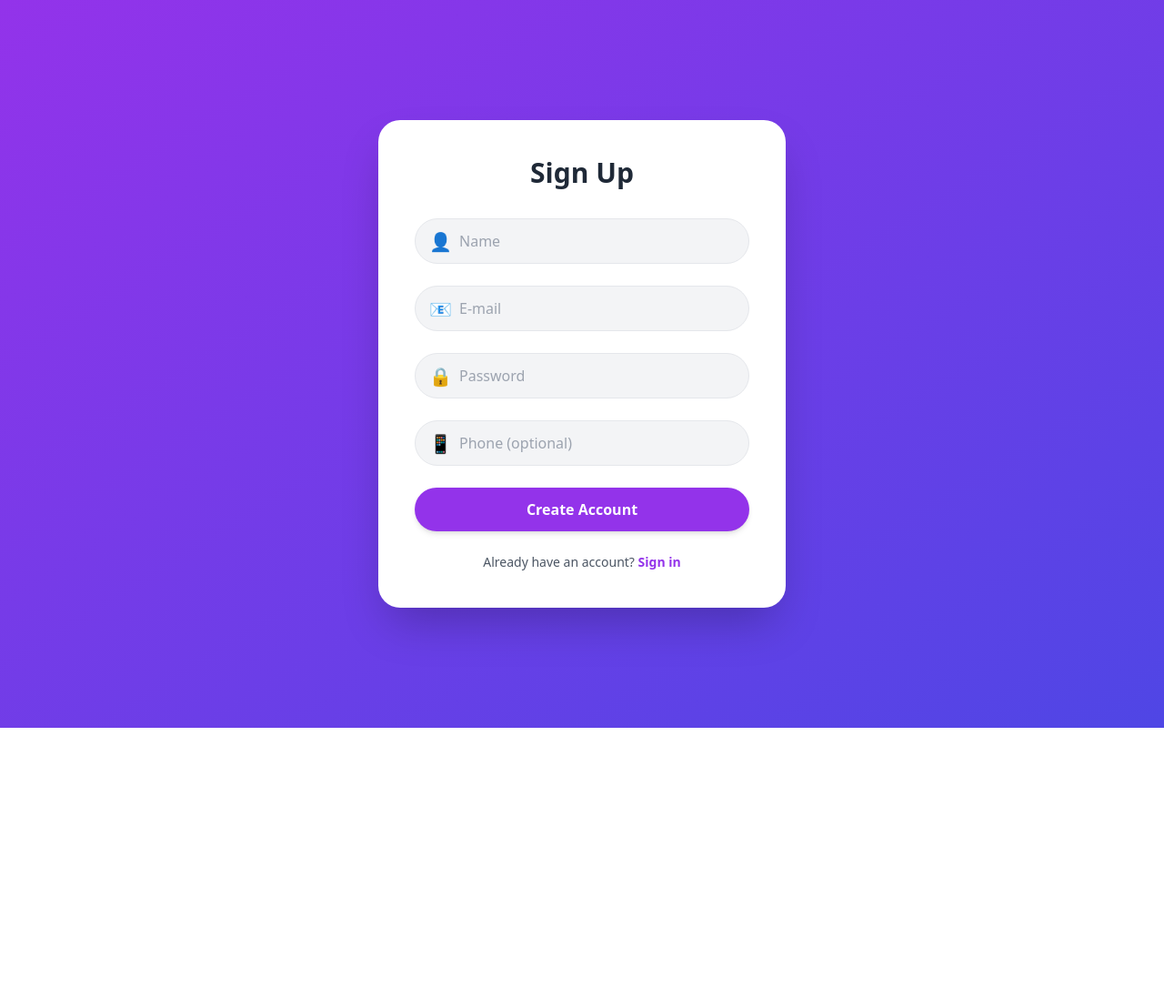
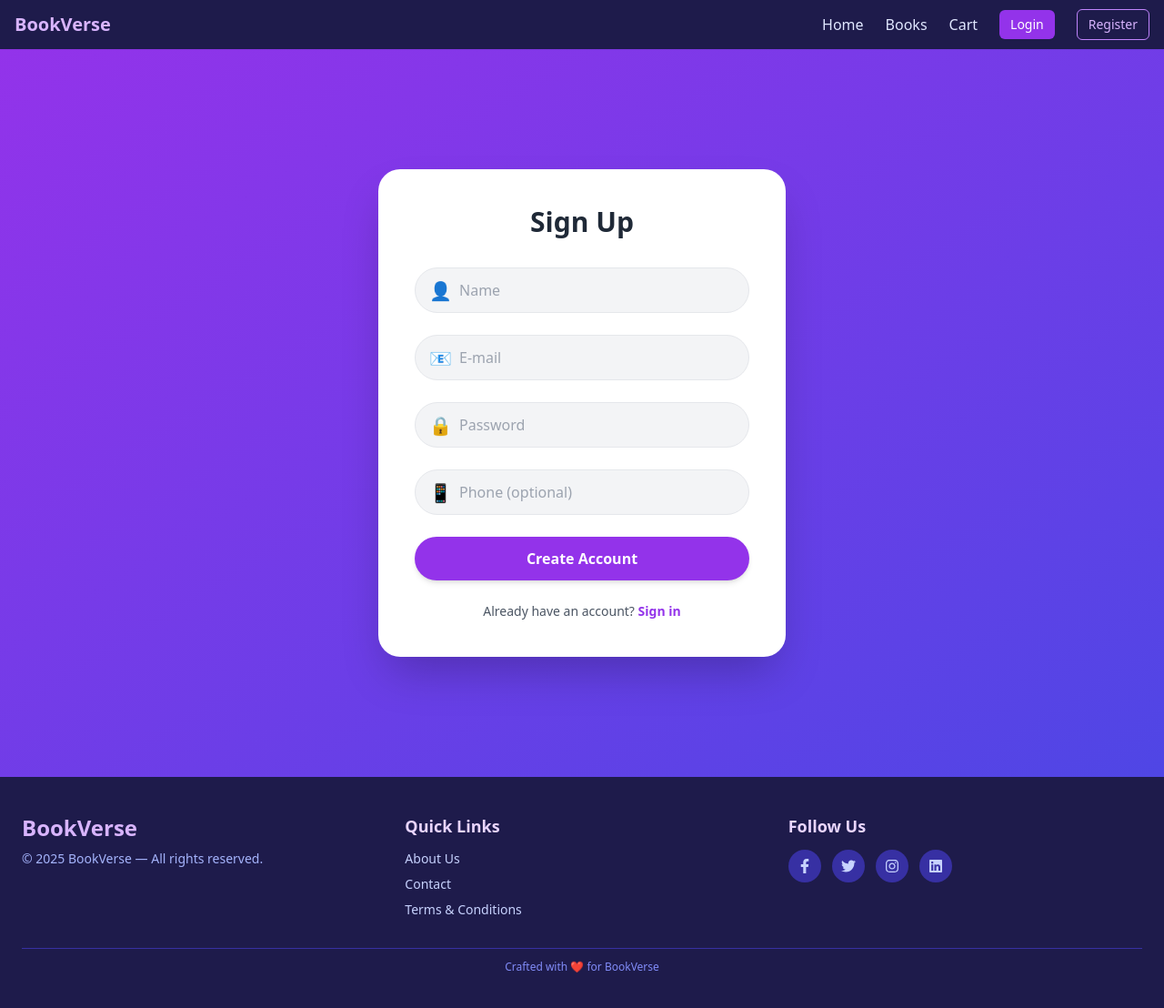
Before and after one commit to birgadeankit27/BookVerseFrontEnd, a React (Vite) app: page / in a window 1280 px wide. Shown: the top 1108 px of the page at 91% size. Before the commit the page ends 800 px from the top, so only its background shows below. Built offline with nearby package versions, Linux system fonts and the light colour scheme; no server answers.

Commit message:
I have created the header and footer component

```diff
--- a/package.json
+++ b/package.json
@@ -14,9 +14,11 @@
     "@mui/icons-material": "^7.3.4",
     "@mui/material": "^7.3.4",
     "axios": "^1.6.8",
+    "lucide-react": "^0.554.0",
     "react": "^18.3.1",
     "react-dom": "^18.3.1",
-    "react-router-dom": "^7.9.6"
+    "react-icons": "^5.5.0",
+    "react-router-dom": "^6.30.2"
   },
   "devDependencies": {
     "@vitejs/plugin-react": "^5.0.4",
--- a/src/App.jsx
+++ b/src/App.jsx
@@ -1,11 +1,14 @@
-
-import React from 'react'
+import React from "react";
+import Header from "./components/layout/Header";
 import Register from "./pages/RegisterPage";
+import Footer from "./components/layout/Footer";
 
 export default function App() {
   return (
     <>
+      <Header />
       <Register />
+      <Footer />
     </>
   );
 }
--- a/src/components/layout/Footer.jsx
+++ b/src/components/layout/Footer.jsx
@@ -1 +1,48 @@
-// Footer component
+import { FaFacebookF, FaTwitter, FaInstagram, FaLinkedin } from "react-icons/fa";
+
+export default function Footer() {
+  return (
+    <footer className="bg-indigo-950 text-indigo-200 py-10 px-6">
+      <div className="max-w-7xl mx-auto grid grid-cols-1 md:grid-cols-3 gap-8">
+
+        {/* Brand */}
+        <div>
+          <h2 className="text-2xl font-bold text-purple-300">BookVerse</h2>
+          <p className="mt-2 text-indigo-300 text-sm">
+            © {new Date().getFullYear()} BookVerse — All rights reserved.
+          </p>
+        </div>
+
+        {/* Links */}
+        <div>
+          <h3 className="text-lg font-semibold text-purple-200">Quick Links</h3>
+          <ul className="mt-3 space-y-2 text-sm">
+            <li><a href="/about" className="hover:text-purple-300">About Us</a></li>
+            <li><a href="/contact" className="hover:text-purple-300">Contact</a></li>
+            <li><a href="/terms" className="hover:text-purple-300">Terms & Conditions</a></li>
+          </ul>
+        </div>
+
+        {/* Social Icons */}
+        <div>
+          <h3 className="text-lg font-semibold text-purple-200">Follow Us</h3>
+          <div className="flex items-center gap-3 mt-3">
+            {[FaFacebookF, FaTwitter, FaInstagram, FaLinkedin].map((Icon, i) => (
+              <a
+                key={i}
+                className="p-2.5 bg-indigo-800 rounded-full hover:bg-purple-400 hover:text-indigo-950 transition"
+              >
+                <Icon size={16} />
+              </a>
+            ))}
+          </div>
+        </div>
+
+      </div>
+
+      <div className="mt-8 border-t border-indigo-800 pt-3 text-center text-xs text-indigo-400">
+        Crafted with ❤️ for BookVerse
+      </div>
+    </footer>
+  );
+}
--- a/src/components/layout/Header.jsx
+++ b/src/components/layout/Header.jsx
@@ -1,48 +1,100 @@
-import React from 'react';
-import { Link } from 'react-router-dom';
-import { useAuth } from '../context/AuthContext';
-import { useCart } from '../context/CartContext';
+import { useState } from "react";
+import { Link } from "react-router-dom";
+import { useAuth } from "../../context/AuthContext";
+import { Menu, X } from "lucide-react";
 
-function Header() {
-  const { user, login, logout } = useAuth();
-  const { cartItems } = useCart();
+export default function Header() {
+  const { user, logout } = useAuth();
+  const [open, setOpen] = useState(false);
 
   return (
-    <nav
-      style={{
-        display: 'flex',
-        justifyContent: 'space-between',
-        alignItems: 'center',
-        padding: '10px 20px',
-        background: '#f0f0f0',
-      }}
+    <header className="w-full shadow-sm bg-indigo-950 text-indigo-100 sticky top-0 z-50">
+      <div className="max-w-7xl mx-auto px-4 py-2.5 flex items-center justify-between">
+
+        {/* Logo */}
+        <Link to="/" className="text-xl font-bold text-purple-300">
+          BookVerse
+        </Link>
+
+        {/* Desktop Menu */}
+        <nav className="hidden md:flex items-center gap-6 text-base">
+          <Link to="/" className="hover:text-purple-300">Home</Link>
+          <Link to="/books" className="hover:text-purple-300">Books</Link>
+          <Link to="/cart" className="hover:text-purple-300">Cart</Link>
+
+          {user ? (
+            <div className="flex items-center gap-3">
+              <span className="font-medium">Hi, {user.username}</span>
+              <button
+                onClick={logout}
+                className="px-3 py-1.5 bg-purple-600 text-white rounded-md hover:bg-purple-700 text-sm"
               >
-      {/* Left Links */}
-      <div style={{ display: 'flex', gap: '15px' }}>
-        <Link to="/">Home</Link>
-        <Link to="/admin">Admin</Link>
+                Logout
+              </button>
+            </div>
+          ) : (
+            <>
+              <Link
+                to="/login"
+                className="px-3 py-1.5 bg-purple-600 text-white rounded-md hover:bg-purple-700 text-sm"
+              >
+                Login
+              </Link>
+              <Link
+                to="/register"
+                className="px-3 py-1.5 border border-purple-400 text-purple-300 rounded-md hover:bg-purple-300 hover:text-indigo-900 text-sm"
+              >
+                Register
+              </Link>
+            </>
+          )}
+        </nav>
+
+        {/* Mobile Menu Button */}
+        <button className="md:hidden text-purple-300" onClick={() => setOpen(!open)}>
+          {open ? <X size={26} /> : <Menu size={26} />}
+        </button>
       </div>
 
-      {/* Right Side: Auth + Cart */}
-      <div style={{ display: 'flex', gap: '15px', alignItems: 'center' }}>
-        <span>🛒 Cart: {cartItems.length}</span>
+      {/* Mobile Menu */}
+      {open && (
+        <div className="md:hidden bg-indigo-900 px-4 pb-3">
+          <nav className="flex flex-col gap-3 text-base">
+            <Link to="/" onClick={() => setOpen(false)} className="hover:text-purple-300">Home</Link>
+            <Link to="/books" onClick={() => setOpen(false)} className="hover:text-purple-300">Books</Link>
+            <Link to="/cart" onClick={() => setOpen(false)} className="hover:text-purple-300">Cart</Link>
+
             {user ? (
               <>
-            <span>Hi {user.name}</span>
-            <button onClick={logout}>Logout</button>
+                <span className="font-medium">Hi, {user.username}</span>
+                <button
+                  onClick={() => { logout(); setOpen(false); }}
+                  className="px-3 py-1.5 bg-purple-600 text-white rounded-md hover:bg-purple-700 w-fit text-sm"
+                >
+                  Logout
+                </button>
               </>
             ) : (
-          <button
-            onClick={() =>
-              login({ name: 'Demo User', email: 'demo@example.com' })
-            }
+              <>
+                <Link
+                  to="/login"
+                  onClick={() => setOpen(false)}
+                  className="px-3 py-1.5 bg-purple-600 text-white rounded-md hover:bg-purple-700 w-fit text-sm"
                 >
-            Login as Demo
-          </button>
+                  Login
+                </Link>
+                <Link
+                  to="/register"
+                  onClick={() => setOpen(false)}
+                  className="px-3 py-1.5 border border-purple-400 text-purple-300 rounded-md hover:bg-purple-300 hover:text-indigo-900 w-fit text-sm"
+                >
+                  Register
+                </Link>
+              </>
             )}
+          </nav>
         </div>
-    </nav>
+      )}
+    </header>
   );
 }
-
-export default Header;
--- a/src/context/AuthContext.jsx
+++ b/src/context/AuthContext.jsx
@@ -1 +1,20 @@
 // AuthContext
+import { createContext, useContext, useState } from "react";
+
+const AuthContext = createContext();
+
+export const AuthProvider = ({ children }) => {
+  const [user, setUser] = useState(null);
+
+  const login = (userData) => setUser(userData);
+
+  const logout = () => setUser(null);
+
+  return (
+    <AuthContext.Provider value={{ user, login, logout }}>
+      {children}
+    </AuthContext.Provider>
+  );
+};
+
+export const useAuth = () => useContext(AuthContext);
--- a/src/main.jsx
+++ b/src/main.jsx
@@ -4,14 +4,15 @@ import App from "./App.jsx";
 
 import "./index.css";
 import { BrowserRouter } from "react-router-dom";
-
+import { AuthProvider } from "./context/AuthContext";
 
 const rootElement = document.getElementById("root");
 ReactDOM.createRoot(rootElement).render(
   <React.StrictMode>
     <BrowserRouter>
-     <App />
+      <AuthProvider>
+        <App />
+      </AuthProvider>
     </BrowserRouter>
-
   </React.StrictMode>
 );
```
Also changed, not shown: 1 other file (tests, documents, lock files or other folders). Lines whose indentation alone changed are shown as unchanged.
